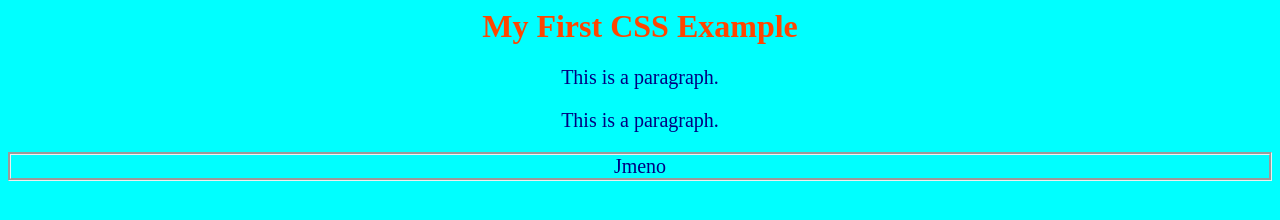
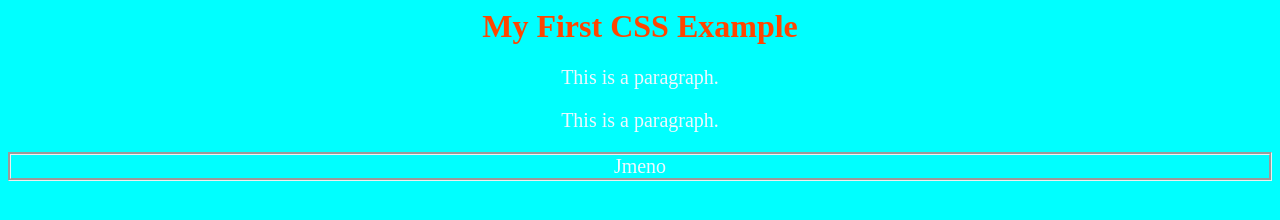
Before and after one commit to Duli1986/WebDesign, a plain HTML site: page index.html in a window 1280 px wide. Drawn offline with Linux system fonts and the light colour scheme.

Commit message:
change color

```diff
--- a/style.css
+++ b/style.css
@@ -12,7 +12,7 @@ p {
     font-family: "American Typewriter";
     font-size: 20px;
     text-align: center;
-    color: navy;
+    color: aliceblue;
 }
 p.groove {
     border-style: groove;
```
